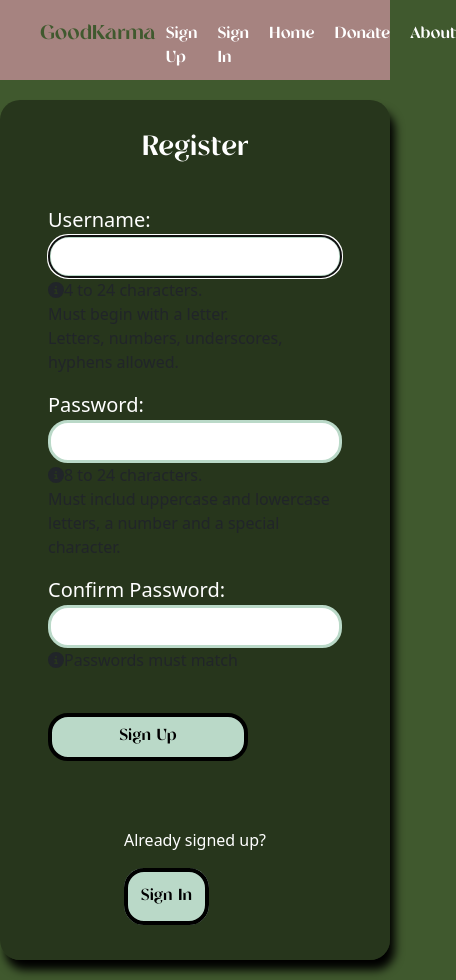
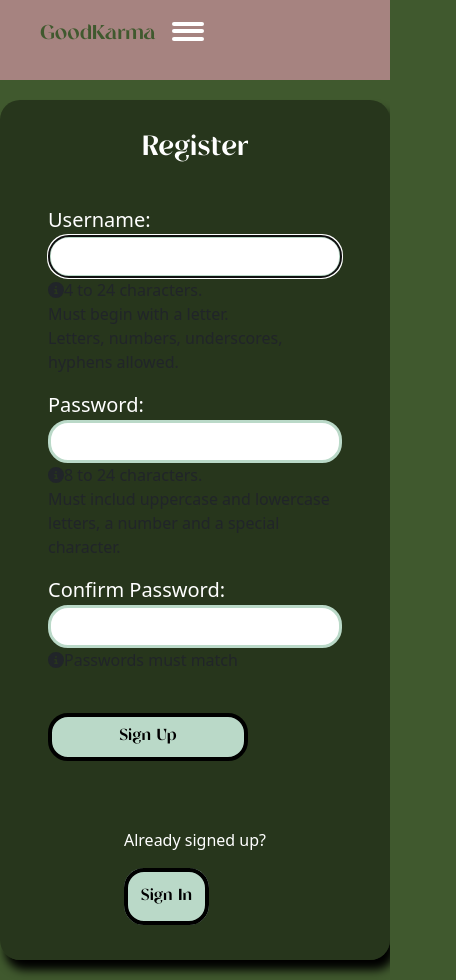
Before and after one commit to AnnieRae1111/Giveback-app-front-end, a React (Create React App) app: page /signup in a window 390 px wide. Shown: the whole page, 456 px wide, since content can reach past the window. Built offline with nearby package versions, Linux system fonts and the light colour scheme; no server answers.

Commit message:
added more mobile responsiveness

```diff
--- /dev/null
+++ b/src/components/Hamburger.css
@@ -0,0 +1,82 @@
+    .hamburger {
+    width: 2rem;
+    height: 2rem;
+    display: flex;
+    justify-content: space-around;
+    flex-flow: column nowrap;
+    z-index: 10;
+    display: none;
+    }
+
+    .hamburger:hover {
+    cursor: pointer;
+    }
+
+    .nav-item {
+    list-style: none;
+    }
+
+    .burger {
+    width: 2rem;
+    height: 0.25rem;
+    border-radius: 10px;
+    background: white;
+    transform-origin: 1px;
+    transition: all 0.3s linear;
+    }
+
+    .icon {
+    color: white;
+    }
+
+    @media only screen and (max-width: 480px) {
+    .hamburger {
+        display: inline-flex;
+        visibility: visible;
+        padding-top: 10px;
+        z-index: 10;
+        align-items: center;
+    }
+
+    .signup-link,
+    .signin-link,
+    .good-karma-link,
+    .feature-link {
+        display: none;
+        justify-content: flex-start;
+    }
+
+    .hamburger-menu {
+        margin-top: 100px;
+        width:400px;
+        position: absolute;
+        margin-left: 20px;
+    }
+
+    .ham-link {
+        color: white;
+        font-weight: 500;
+        cursor: pointer;
+        text-decoration: none;
+        margin-bottom: 5px;
+        font-size: 20px;
+        background-color: #40592e;
+        background-color: rgba(0,0,0,0.4);
+        width:100px;
+        border-radius: 20px;
+        border:1px solid white;
+        text-align: center;
+    }
+
+    .hamburger-links {
+        display: flex;
+        flex-direction: column;
+        margin-bottom: 20px;
+        flex-wrap: wrap;
+        height: 80px;
+    }
+
+    .ham-link:hover {
+        color: black;
+    }
+    }
--- /dev/null
+++ b/src/components/Hamburger.js
@@ -0,0 +1,15 @@
+import './Hamburger.css';
+
+const Hamburger = () => {
+return (
+    <>
+    <div className="hamburger">
+        <div className="burger burger1" />
+        <div className="burger burger2" />
+        <div className="burger burger3" />
+    </div>
+    </>
+);
+};
+
+export default Hamburger;
--- a/src/components/Header.js
+++ b/src/components/Header.js
@@ -1,16 +1,21 @@
-    import React from 'react';
-    import { Link } from 'react-router-dom';
+    import React, { useState } from 'react';
+    import { Link} from 'react-router-dom';
+    import { NavItem, NavLink } from 'reactstrap';
+    import Hamburger from './Hamburger';
     import '../css/Header.css';
 
+
     const Header = () => {
+    const[showMenu, setShowMenu]=useState(false)
+
     return (
         <div className="header-container">
         <p className="good-karma-logo">GoodKarma</p>
         <Link className="signup-link" to="/signup">
-            Sign Up{' '}
+            Sign Up
         </Link>
         <Link className="signin-link" to="/signin">
-            Sign In{' '}
+            Sign In
         </Link>
         <Link className="good-karma-link" to="/">
             Home
@@ -21,6 +26,34 @@
         <Link className="feature-link" to="/about">
             About
         </Link>
+
+        <NavItem className="hambgurger">
+            <NavLink onClick={() => setShowMenu(!showMenu)}>
+                <Hamburger />
+            </NavLink>
+            </NavItem>
+            <div className="hamburger-menu">
+            {showMenu && (
+            <div className="hamburger-links">
+            <Link className="ham-link" to="/signup">
+                Sign Up
+            </Link>
+            <Link className="ham-link" to="/signin">
+                Sign In
+            </Link>
+            <Link className="ham-link" to="/">
+                Home
+            </Link>
+            <Link className="ham-link" to="/donate">
+                Donate
+            </Link>
+            <Link className="ham-link"to="/about">
+                About
+            </Link>
+            </div>
+        )}
+        </div>
+
         </div>
     );
     };
--- a/src/css/AvailableItems.css
+++ b/src/css/AvailableItems.css
@@ -78,7 +78,7 @@
     box-shadow: 10px 5px 5px #8fa4bf;
     }
 
-    @media only screen and (max-width: 500px) {
+    @media only screen and (max-width: 480px) {
     .available-items-card {
         width: 95%;
         margin: 1rem;
--- a/src/css/Home.css
+++ b/src/css/Home.css
@@ -77,7 +77,7 @@
     width: 1000px;
     }
 
-    @media only screen and (max-width: 500px) {
+    @media only screen and (max-width: 480px) {
     .login-welcome {
         width: 350px;
         align-items: center;
--- a/src/css/LandingPage.css
+++ b/src/css/LandingPage.css
@@ -36,15 +36,25 @@
     padding: 0.5rem;
     }
 
-    @media only screen and (max-width: 500px) {
+    @media only screen and (max-width: 480px) {
     .landing-page-image {
-        width: 80%;
-        height: 40%;
         padding: 0.5rem;
+        width:350px;
+        height:270px;
     }
+
+    .good-karma-landing-title{
+        margin-top: 140px;
+    }
+
     .good-karma-tagline {
         text-align: center;
-        font-size: 20px;
+        font-size: 35px;
         padding: 1rem;
+        margin-bottom: 50px;
+    }
+
+    .landing-page-container{
+        height:auto;
     }
     }
```
